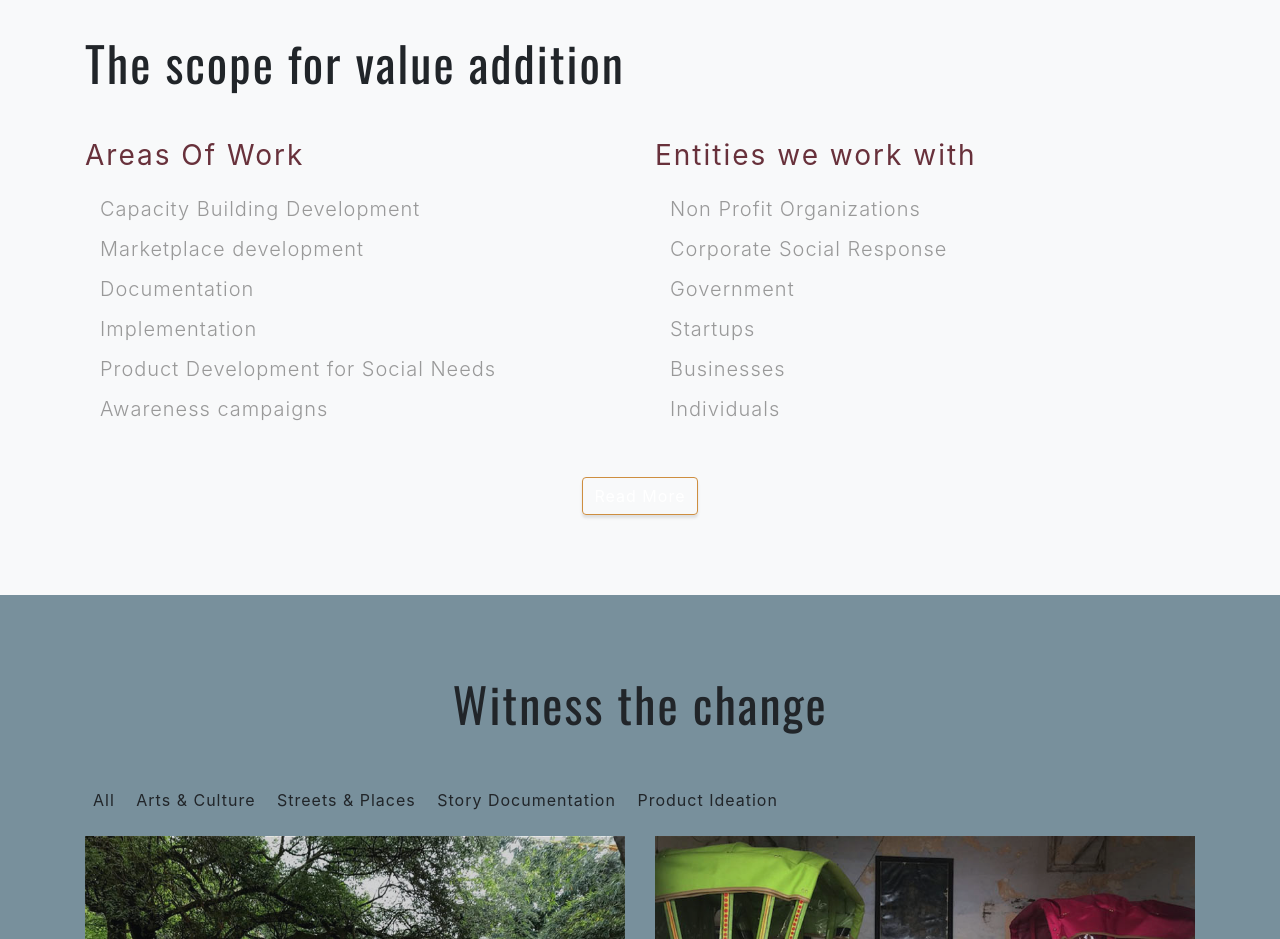
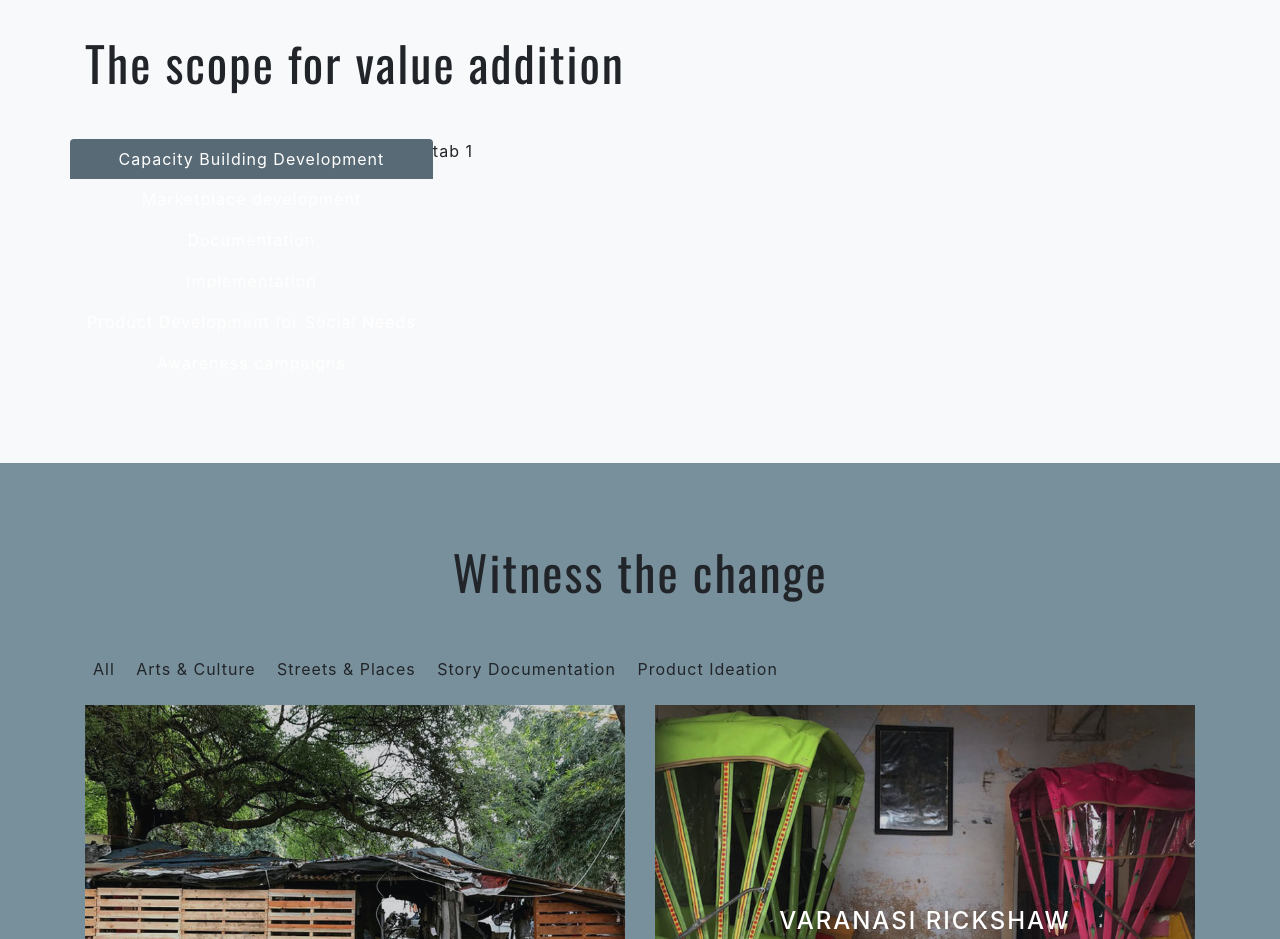
Before and after one commit to taherPardawala/taherPardawala.github.io, a website with bundled scripts: page index.html in a window 1280 px wide. Shown: the part 1300-2239 px from the top of the page. Built offline with nearby package versions, Linux system fonts and the light colour scheme.

Commit message:
Working on tabs for the scope section

```diff
--- a/index.html
+++ b/index.html
@@ -149,6 +149,26 @@
 
       .slider2 h1 {
         font-size: 1em !important;
+      }
+    }
+
+    .nav-tabs .nav-item.show .nav-link,
+    .nav-tabs .nav-link.active {
+      background-color: #586a75 !important;
+      border: none !important;
+    }
+
+    .nav-tabs {
+      border-bottom: none !important;
+    }
+
+    .scope-tabs {
+      flex-direction: column !important;
+    }
+
+    @media (max-width: 992px) {
+      .scope-tabs {
+        flex-direction: row !important;
       }
     }
 
@@ -326,7 +346,41 @@
         <h2 class="mb-5  oswald">The scope for value addition </h2>
       </div>
       <div class="row">
-        <div style="text-align:left;" class="col-lg-6">
+        <ul class="nav nav-tabs scope-tabs" id="myTab" role="tablist">
+          <li class="nav-item">
+            <a class="nav-link active" id="1-tab" data-toggle="tab" href="#tab-1" role="tab" aria-controls="first"
+              aria-selected="true">Capacity Building Development</a>
+          </li>
+          <li class="nav-item">
+            <a class="nav-link" id="2-tab" data-toggle="tab" href="#tab-2" role="tab" aria-controls="seconf"
+              aria-selected="false">Marketplace development</a>
+          </li>
+          <li class="nav-item">
+            <a class="nav-link" id="3-tab" data-toggle="tab" href="#tab-3" role="tab" aria-controls="third"
+              aria-selected="false">Documentation</a>
+          </li>
+          <li class="nav-item">
+            <a class="nav-link" id="4-tab" data-toggle="tab" href="#tab-4" role="tab" aria-controls="forth"
+              aria-selected="false">Implementation</a>
+          </li>
+          <li class="nav-item">
+            <a class="nav-link" id="5-tab" data-toggle="tab" href="#tab-5" role="tab" aria-controls="fifth"
+              aria-selected="false">Product Development for Social Needs</a>
+          </li>
+          <li class="nav-item">
+            <a class="nav-link" id="6-tab" data-toggle="tab" href="#tab-6" role="tab" aria-controls="sixth"
+              aria-selected="false">Awareness campaigns</a>
+          </li>
+        </ul>
+        <div class="tab-content" id="myTabContent">
+          <div class="tab-pane fade show active" id="tab-1" role="tabpanel" aria-labelledby="1-tab">tab 1</div>
+          <div class="tab-pane fade" id="tab-2" role="tabpanel" aria-labelledby="2-tab">tab 2</div>
+          <div class="tab-pane fade" id="tab-3" role="tabpanel" aria-labelledby="3-tab">tab 3</div>
+          <div class="tab-pane fade" id="tab-4" role="tabpanel" aria-labelledby="4-tab">tab 4</div>
+          <div class="tab-pane fade" id="tab-5" role="tabpanel" aria-labelledby="5-tab">tab 5</div>
+          <div class="tab-pane fade" id="tab-6" role="tabpanel" aria-labelledby="6-tab">tab 6</div>
+        </div>
+        <!-- <div style="text-align:left;" class="col-lg-6">
           <h3 style="color:#68313b;font-weight: 400;letter-spacing: 2px;" class="mb-3 abel">Areas Of
             Work</h3>
           <div class="col-lg-12">
@@ -350,10 +404,7 @@
             </span>
           </div>
         </div>
-        <!-- </div>
-        <div class="row"> -->
         <div style="text-align:left;" class="col-lg-6">
-          <!-- <h3 style="color:#00756f;" class="mb-3">Entities we work with</h3> -->
           <h3 style="color:#68313b;font-weight: 400;letter-spacing: 2px;" class="mb-3 abel">Entities we work with</h3>
           <div class="col-lg-12">
             <span class="display-5">Non Profit Organizations</span>
@@ -376,8 +427,9 @@
         </div>
         <div class="col-lg-12 mx-auto mt-5">
           <a href="./services.html" class="btn btn-primary btn-xl">Read More</a>
-        </div>
+        </div> -->
       </div>
+    </div>
   </section>
 
   <!-- Callout -->
```
